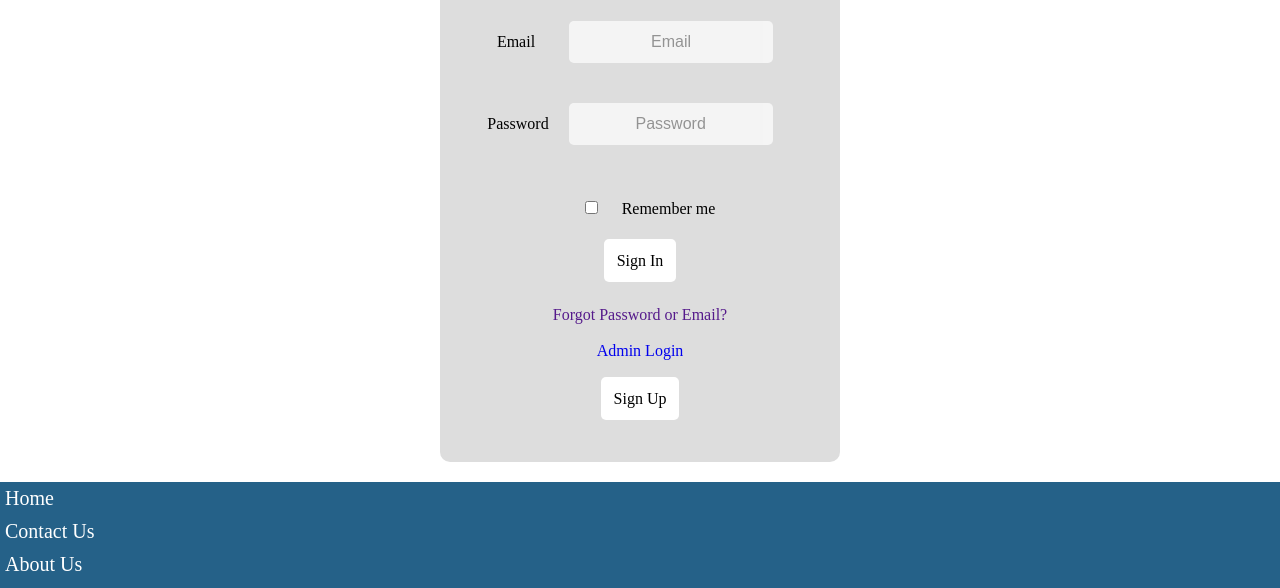
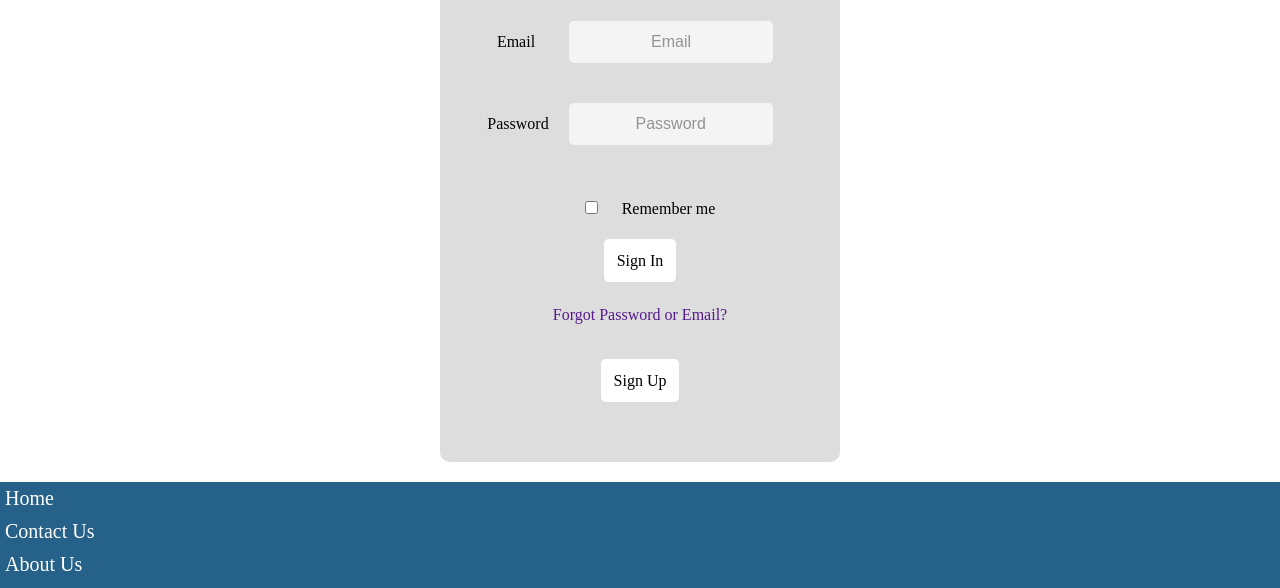
Before and after one commit to Kabalisa/Send-IT-API, a website: page UI/html/signin.html in a window 1280 px wide. Shown: the part 139-727 px from the top of the page. Drawn offline with Linux system fonts and the light colour scheme.

```diff
--- a/UI/html/signin.html
+++ b/UI/html/signin.html
@@ -29,7 +29,6 @@
 <label> <input type="checkbox" name="remember"/> Remember me <label> <br><br>
 <a href="#" class="bt" id="sig" onclick="signin()">Sign In</a> <br><br><br>
 <a href="">Forgot Password or Email?</a> <br><br>
-<a href="adminpage.html">Admin Login</a><br>
 <a href="signup.html" class="btn">Sign Up</a>
 
 </form>
```
